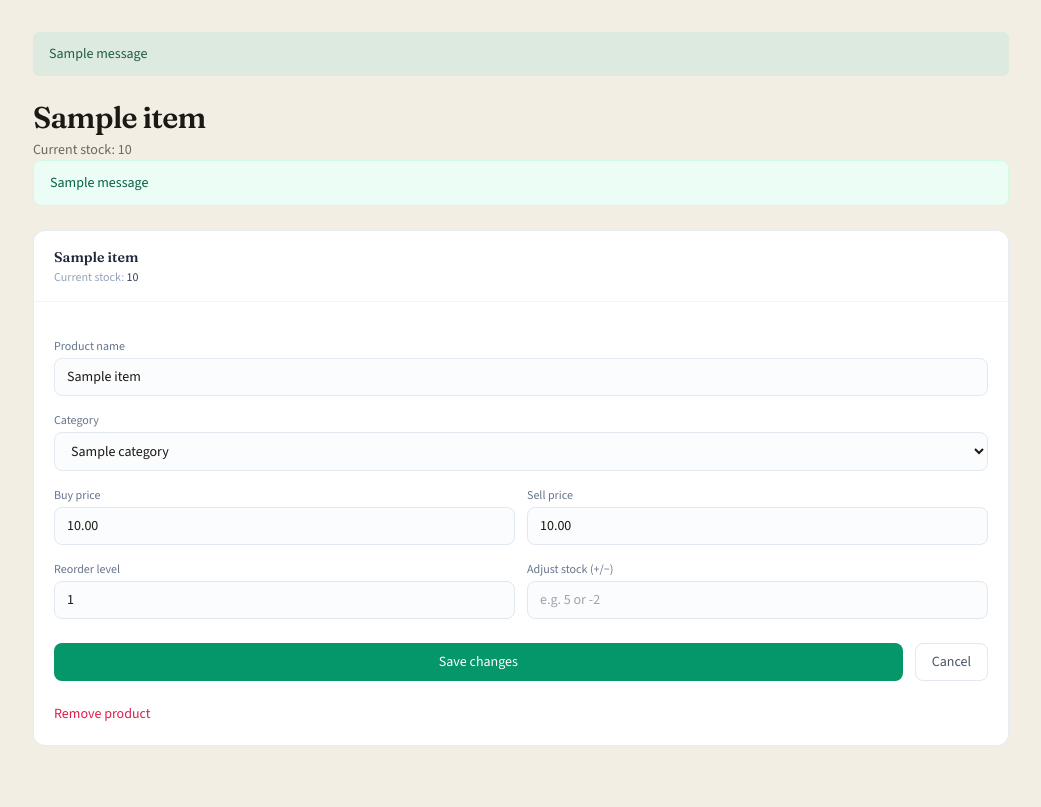
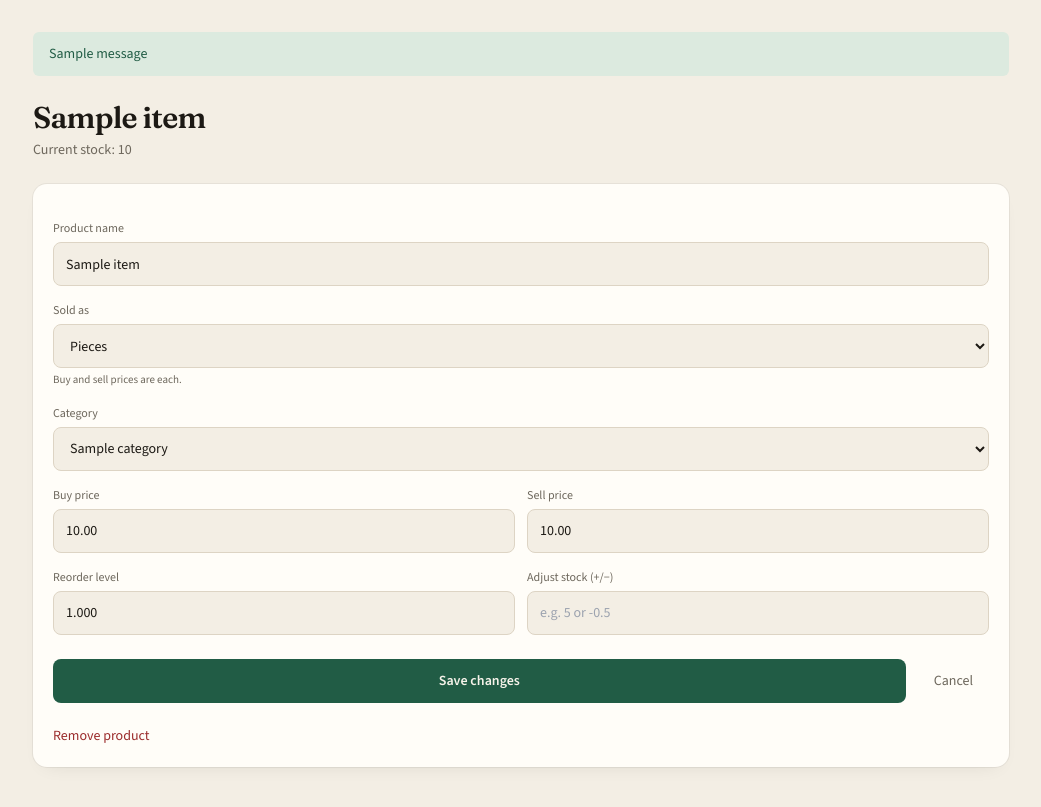
Before and after one commit to lumalabriandouglas-design/cloud_stock_manager, a Django app: page /items/1/edit/ in a window 1280 px wide. Shown: the part 65-872 px from the top of the page, without its empty margins (119-1160 px from the left). Before the commit the page ends 811 px from the top, so only its background shows below. Run offline with Django 5.2, Linux system fonts and the light colour scheme; a user stored in the database is signed in; tables that the repository leaves empty hold one stand-in row (values such as "Sample post"); one stand-in notice (Sample message) is shown; some libraries are stand-ins or nearby versions.

Commit message:
Let products sell by piece or by kilogram
Each item has a unit. Existing stock stays pieces. Kilogram
items accept amounts like 0.5 kg when adding stock or selling.

```diff
--- a/legacy/inventory/templates/inventory/edit_item.html
+++ b/legacy/inventory/templates/inventory/edit_item.html
@@ -2,68 +2,50 @@
 {% block title %}Edit {{ item.name }}{% endblock %}
 {% block content %}
 <h1 class="text-3xl font-semibold tracking-tight">{{ item.name }}</h1>
-<p class="mt-1 text-sm text-muted">Current stock: {{ item.quantity_in_stock }}</p>
+<p class="mt-1 text-sm text-muted">Current stock: {{ item.stock_label }}</p>
 
-
-    {% if messages %}
-    <div class="space-y-2 mb-6">
-        {% for message in messages %}
-        <div class="rounded-lg px-4 py-3 text-sm {% if message.tags == 'error' %}bg-rose-50 text-rose-800 border border-rose-100{% else %}bg-emerald-50 text-emerald-800 border border-emerald-100{% endif %}">{{ message }}</div>
-        {% endfor %}
-    </div>
-    {% endif %}
-
-    <div class="bg-white rounded-xl border border-slate-200/80 overflow-hidden">
-        <div class="px-5 py-4 border-b border-slate-100">
-            <h1 class="text-sm font-semibold text-slate-800">{{ item.name }}</h1>
-            <p class="text-xs text-slate-400 mt-0.5">Current stock: <span class="font-medium text-slate-700">{{ item.quantity_in_stock }}</span></p>
-        </div>
-        <form method="post" class="p-5 space-y-4">
+<section class="card mt-6 overflow-hidden">
+    <form method="post" class="space-y-4 p-5">
         {% csrf_token %}
-            <div>
-                <label class="block text-xs font-medium text-slate-500 mb-1">Product name</label>
-                <input type="text" name="name" value="{{ item.name }}" required class="w-full px-3 py-2 text-sm border border-slate-200 rounded-lg focus:outline-none focus:ring-2 focus:ring-emerald-500/40 bg-slate-50/50">
-            </div>
-            <div>
-                <label class="block text-xs font-medium text-slate-500 mb-1">Category</label>
-                <select name="category_id" class="w-full px-3 py-2 text-sm border border-slate-200 rounded-lg focus:outline-none focus:ring-2 focus:ring-emerald-500/40 bg-slate-50/50">
+        <label class="block"><span class="mb-1.5 block text-xs font-medium text-muted">Product name</span>
+            <input type="text" name="name" value="{{ item.name }}" required class="field"></label>
+        <label class="block"><span class="mb-1.5 block text-xs font-medium text-muted">Sold as</span>
+            <select name="unit" class="field">
+                <option value="pcs" {% if item.unit == "pcs" %}selected{% endif %}>Pieces</option>
+                <option value="kg" {% if item.unit == "kg" %}selected{% endif %}>Kilograms</option>
+            </select>
+            <span class="mt-1 block text-[11px] text-muted">Buy and sell prices are {{ item.price_hint }}.</span>
+        </label>
+        <label class="block"><span class="mb-1.5 block text-xs font-medium text-muted">Category</span>
+            <select name="category_id" class="field">
                 <option value="">Uncategorized</option>
                 {% for cat in categories %}
                 <option value="{{ cat.id }}" {% if item.category_id == cat.id %}selected{% endif %}>{{ cat.name }}</option>
                 {% endfor %}
             </select>
+        </label>
+        <div class="grid grid-cols-2 gap-3">
+            <label class="block"><span class="mb-1.5 block text-xs font-medium text-muted">Buy price</span>
+                <input type="number" step="0.01" name="buy_price" value="{{ item.buy_price }}" class="field"></label>
+            <label class="block"><span class="mb-1.5 block text-xs font-medium text-muted">Sell price</span>
+                <input type="number" step="0.01" name="sell_price" value="{{ item.sell_price }}" class="field"></label>
         </div>
         <div class="grid grid-cols-2 gap-3">
-                <div>
-                    <label class="block text-xs font-medium text-slate-500 mb-1">Buy price</label>
-                    <input type="number" step="0.01" name="buy_price" value="{{ item.buy_price }}" class="w-full px-3 py-2 text-sm border border-slate-200 rounded-lg focus:outline-none focus:ring-2 focus:ring-emerald-500/40 bg-slate-50/50">
-                </div>
-                <div>
-                    <label class="block text-xs font-medium text-slate-500 mb-1">Sell price</label>
-                    <input type="number" step="0.01" name="sell_price" value="{{ item.sell_price }}" class="w-full px-3 py-2 text-sm border border-slate-200 rounded-lg focus:outline-none focus:ring-2 focus:ring-emerald-500/40 bg-slate-50/50">
-                </div>
-            </div>
-            <div class="grid grid-cols-2 gap-3">
-                <div>
-                    <label class="block text-xs font-medium text-slate-500 mb-1">Reorder level</label>
-                    <input type="number" name="reorder_level" value="{{ item.reorder_level }}" min="0" class="w-full px-3 py-2 text-sm border border-slate-200 rounded-lg focus:outline-none focus:ring-2 focus:ring-emerald-500/40 bg-slate-50/50">
-                </div>
+            <label class="block"><span class="mb-1.5 block text-xs font-medium text-muted">Reorder level</span>
+                <input type="number" step="0.001" name="reorder_level" value="{{ item.reorder_level }}" min="0" class="field"></label>
             {% if can_manage_stock %}
-                <div>
-                    <label class="block text-xs font-medium text-slate-500 mb-1">Adjust stock (+/−)</label>
-                    <input type="number" name="qty_adjust" placeholder="e.g. 5 or -2" class="w-full px-3 py-2 text-sm border border-slate-200 rounded-lg focus:outline-none focus:ring-2 focus:ring-emerald-500/40 bg-slate-50/50">
-                </div>
+            <label class="block"><span class="mb-1.5 block text-xs font-medium text-muted">Adjust stock (+/−)</span>
+                <input type="number" step="0.001" name="qty_adjust" placeholder="e.g. 5 or -0.5" class="field"></label>
             {% endif %}
         </div>
         <div class="flex gap-3 pt-2">
-                <button type="submit" class="flex-1 py-2 bg-emerald-600 hover:bg-emerald-700 text-white text-sm font-medium rounded-lg transition">Save changes</button>
-                <a href="{% url 'dashboard' %}" class="px-4 py-2 border border-slate-200 rounded-lg text-sm text-slate-600 hover:bg-slate-50 transition">Cancel</a>
+            <button type="submit" class="btn-primary flex-1">Save changes</button>
+            <a href="{% url 'dashboard' %}" class="inline-flex h-11 items-center rounded-md px-4 text-sm text-muted">Cancel</a>
         </div>
     </form>
     <form method="post" action="{% url 'delete_item' item.id %}" class="px-5 pb-5" onsubmit="return confirm('Remove this product? Sales history stays.');">
         {% csrf_token %}
-            <button class="text-sm text-rose-600 hover:text-rose-800">Remove product</button>
+        <button class="text-sm text-danger">Remove product</button>
     </form>
-    </div>
-
+</section>
 {% endblock %}
--- a/legacy/inventory/templates/inventory/sales_report.html
+++ b/legacy/inventory/templates/inventory/sales_report.html
@@ -30,7 +30,7 @@
                 <tr>
                     <td class="px-5 py-3 text-xs text-muted">{{ s.sales_date|date:"d M Y H:i" }}</td>
                     <td class="px-5 py-3 font-medium">{{ s.item.name }}</td>
-                    <td class="px-5 py-3">{{ s.quantity_sold }}</td>
+                    <td class="px-5 py-3">{{ s.qty_label }}</td>
                     <td class="hidden px-5 py-3 text-muted sm:table-cell">{{ s.sell_price|intcomma }}</td>
                     <td class="px-5 py-3">{{ s.line_total|intcomma }}</td>
                 </tr>
--- a/legacy/inventory/templates/inventory/today.html
+++ b/legacy/inventory/templates/inventory/today.html
@@ -20,7 +20,7 @@
 <div class="mt-6 rounded-lg bg-warn-bg p-5">
     <h2 class="text-lg font-semibold text-warn">Running low</h2>
     <ul class="mt-3 space-y-1 text-sm">{% for it in low_items %}
-        <li class="flex justify-between"><span>{{ it.name }}</span><span>{{ it.quantity_in_stock }} left</span></li>
+        <li class="flex justify-between"><span>{{ it.name }}</span><span>{{ it.stock_label }} left</span></li>
     {% endfor %}</ul>
 </div>
 {% endif %}
@@ -28,7 +28,7 @@
     <div class="border-b border-line px-5 py-4"><h2 class="text-lg font-semibold">Sales today</h2></div>
     {% if today_sales %}
     <ul class="divide-y divide-line">{% for s in today_sales %}
-        <li class="flex justify-between px-5 py-3 text-sm"><span>{{ s.quantity_sold }} × {{ s.item.name }}</span><span>UGX {{ s.line_total|intcomma }}</span></li>
+        <li class="flex justify-between px-5 py-3 text-sm"><span>{{ s.qty_label }} {{ s.item.name }}</span><span>UGX {{ s.line_total|intcomma }}</span></li>
     {% endfor %}</ul>
     {% else %}
     <p class="px-5 py-6 text-sm text-muted">No sales yet today.</p>
--- a/legacy/inventory/views.py
+++ b/legacy/inventory/views.py
@@ -29,6 +29,7 @@ from .models import (
     StockIn,
     Subscription,
     UserProfile,
+    parse_qty,
 )
 
 
@@ -389,17 +390,20 @@ def import_inventory(request):
             normalized = " ".join(str(product).split()).title()
             buy = _to_decimal(_row_get(row, "buy_price", "buy", "cost", "cost_price"))
             sell = _to_decimal(_row_get(row, "sell_price", "sell", "price", "selling_price"))
-            qty = _to_int(_row_get(row, "quantity", "qty", "stock", "quantity_in_stock"), 0)
-            reorder = _to_int(_row_get(row, "reorder_level", "reorder", "min_stock"), 5)
             cat_name = _row_get(row, "category", "cat")
+            unit_raw = str(_row_get(row, "unit", "measure", "uom")).strip().lower()
+            unit = Item.UNIT_KG if unit_raw in ("kg", "kgs", "kilo", "kilos", "kilogram", "kilograms") else Item.UNIT_PCS
             category = None
             if cat_name:
                 category, _ = Category.objects.get_or_create(company=company, name=str(cat_name).strip().title())
+            qty = _to_decimal(_row_get(row, "quantity", "qty", "stock", "quantity_in_stock"), 0)
+            reorder = _to_decimal(_row_get(row, "reorder_level", "reorder", "min_stock"), 5)
             item, is_new = Item.objects.get_or_create(
                 company=company, name=normalized,
                 defaults={
                     "category": category, "buy_price": buy, "sell_price": sell,
-                    "quantity_in_stock": max(0, qty), "reorder_level": reorder if reorder > 0 else 5,
+                    "quantity_in_stock": max(Decimal("0"), qty), "reorder_level": reorder if reorder > 0 else 5,
+                    "unit": unit,
                 },
             )
             if is_new:
@@ -419,6 +423,8 @@ def import_inventory(request):
                     item.category = category
                 if reorder > 0:
                     item.reorder_level = reorder
+                if unit_raw:
+                    item.unit = unit
                 item.save()
         log_activity(company, request.user, ActivityLog.ACTION_STOCK_IN, f"Import: {created} new, {updated} updated")
         messages.success(request, f"Import done: {created} created, {updated} updated" + (f", {skipped} skipped." if skipped else "."))
@@ -433,9 +439,9 @@ def export_inventory_csv(request):
     response = HttpResponse(content_type="text/csv")
     response["Content-Disposition"] = f'attachment; filename="{company.name}_inventory.csv"'
     writer = csv.writer(response)
-    writer.writerow(["Name", "Category", "Buy Price", "Sell Price", "Quantity", "Reorder Level"])
+    writer.writerow(["Name", "Category", "Unit", "Buy Price", "Sell Price", "Quantity", "Reorder Level"])
     for item in Item.objects.filter(company=company).select_related("category").order_by("name"):
-        writer.writerow([item.name, item.category.name if item.category else "", item.buy_price, item.sell_price, item.quantity_in_stock, item.reorder_level])
+        writer.writerow([item.name, item.category.name if item.category else "", item.unit, item.buy_price, item.sell_price, item.quantity_in_stock, item.reorder_level])
     return response
 
 
@@ -573,9 +579,12 @@ def edit_item(request, item_id):
             return redirect("billing")
         name = request.POST.get("name", "").strip()
         category_id = request.POST.get("category_id")
+        unit = request.POST.get("unit", Item.UNIT_PCS)
+        if unit not in (Item.UNIT_PCS, Item.UNIT_KG):
+            unit = Item.UNIT_PCS
         buy_price = request.POST.get("buy_price") or 0
         sell_price = request.POST.get("sell_price") or 0
-        reorder_level = request.POST.get("reorder_level") or 5
+        reorder_raw = request.POST.get("reorder_level") or "5"
         qty_adjust = request.POST.get("qty_adjust")
         if not name:
             messages.error(request, "Name required.")
@@ -583,18 +592,21 @@ def edit_item(request, item_id):
             messages.error(request, "Name already used.")
         else:
             item.name = name
+            item.unit = unit
             item.category = Category.objects.filter(id=category_id, company=company).first() if category_id else None
             item.buy_price = buy_price
             item.sell_price = sell_price
-            item.reorder_level = int(reorder_level)
+            reorder = parse_qty(reorder_raw, unit) or (Decimal("0.5") if unit == Item.UNIT_KG else Decimal("5"))
+            item.reorder_level = reorder
             if qty_adjust and profile.has_perm("can_manage_stock"):
-                try:
-                    delta = int(qty_adjust)
-                    item.quantity_in_stock = max(0, item.quantity_in_stock + delta)
-                    if delta > 0:
-                        StockIn.objects.create(company=company, item=item, quantity_added=delta)
-                except ValueError:
-                    pass
+                delta = parse_qty(qty_adjust.lstrip("+"), unit)
+                if qty_adjust.strip().startswith("-"):
+                    delta = parse_qty(qty_adjust.lstrip("-"), unit)
+                    if delta:
+                        item.quantity_in_stock = max(Decimal("0"), item.quantity_in_stock - delta)
+                elif delta:
+                    item.quantity_in_stock += delta
+                    StockIn.objects.create(company=company, item=item, quantity_added=delta)
             item.save()
             log_activity(company, request.user, ActivityLog.ACTION_ITEM_EDIT, f"Updated {item.name}")
             messages.success(request, f"'{item.name}' updated.")
@@ -627,22 +639,25 @@ def record_sale(request):
     if request.method == "POST":
         company = get_user_company(request)
         item_id = request.POST.get("item_id")
-        quantity = int(request.POST.get("quantity", 1))
         custom_price = request.POST.get("sell_price")
         if not item_id:
             messages.error(request, "Select an item.")
             return redirect("sell")
         item = get_object_or_404(Item, id=item_id, company=company)
+        quantity = parse_qty(request.POST.get("quantity", "1"), item.unit)
+        if not quantity:
+            messages.error(request, "Enter a valid quantity. Use whole numbers for pieces, or kg like 0.5.")
+            return redirect("sell")
         sell_price = custom_price if custom_price else item.sell_price
         if item.quantity_in_stock < quantity:
-            messages.error(request, f"Only {item.quantity_in_stock} left of {item.name}.")
+            messages.error(request, f"Only {item.stock_label} left of {item.name}.")
             return redirect("sell")
         Sale.objects.create(company=company, item=item, quantity_sold=quantity, sell_price=sell_price)
         item.quantity_in_stock -= quantity
         item.save()
-        log_activity(company, request.user, ActivityLog.ACTION_SALE, f"Sold {quantity}x {item.name}")
+        log_activity(company, request.user, ActivityLog.ACTION_SALE, f"Sold {item.format_qty(quantity)} {item.name}")
         notify_low_stock(company, item)
-        messages.success(request, f"Sold {quantity} x {item.name}.")
+        messages.success(request, f"Sold {item.format_qty(quantity)} {item.name}.")
     return redirect("sell")
 
 
@@ -654,18 +669,24 @@ def record_stock_in(request):
         company = get_user_company(request)
         item_name = request.POST.get("item_name", "").strip()
         category_id = request.POST.get("category_id")
+        unit = request.POST.get("unit", Item.UNIT_PCS)
+        if unit not in (Item.UNIT_PCS, Item.UNIT_KG):
+            unit = Item.UNIT_PCS
         buy_price = request.POST.get("buy_price") or 0
         sell_price = request.POST.get("sell_price") or 0
-        quantity = int(request.POST.get("quantity", 0))
-        if not item_name or quantity <= 0:
+        if not item_name:
             messages.error(request, "Name and positive quantity required.")
             return redirect("dashboard")
         normalized = " ".join(item_name.split()).title()
         category = Category.objects.filter(id=category_id, company=company).first() if category_id else None
         item, created = Item.objects.get_or_create(
             company=company, name=normalized,
-            defaults={"category": category, "buy_price": buy_price, "sell_price": sell_price, "quantity_in_stock": 0},
+            defaults={"category": category, "buy_price": buy_price, "sell_price": sell_price, "quantity_in_stock": 0, "unit": unit},
         )
+        quantity = parse_qty(request.POST.get("quantity", "0"), item.unit)
+        if not quantity:
+            messages.error(request, "Enter a valid quantity. Use whole numbers for pieces, or kg like 0.5.")
+            return redirect("dashboard")
         item.quantity_in_stock += quantity
         if buy_price:
             item.buy_price = buy_price
@@ -675,8 +696,8 @@ def record_stock_in(request):
             item.category = category
         item.save()
         StockIn.objects.create(company=company, item=item, quantity_added=quantity)
-        log_activity(company, request.user, ActivityLog.ACTION_STOCK_IN, f"+{quantity} {item.name}")
-        messages.success(request, f"{'Created' if created else 'Restocked'} {item.name}: +{quantity}")
+        log_activity(company, request.user, ActivityLog.ACTION_STOCK_IN, f"+{item.format_qty(quantity)} {item.name}")
+        messages.success(request, f"{'Created' if created else 'Restocked'} {item.name}: +{item.format_qty(quantity)}")
     return redirect("dashboard")
 
 
```
Also changed, not shown: legacy/inventory/models.py (+63 -4 lines), legacy/inventory/templates/inventory/dashboard.html (+12 -6 lines), legacy/inventory/templates/inventory/sell.html (+4 -4 lines), legacy/inventory/migrations/0010_item_units.py (added). Lines whose indentation alone changed are shown as unchanged.
